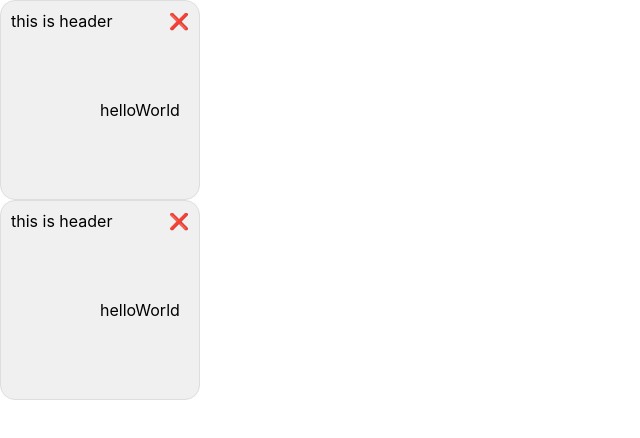
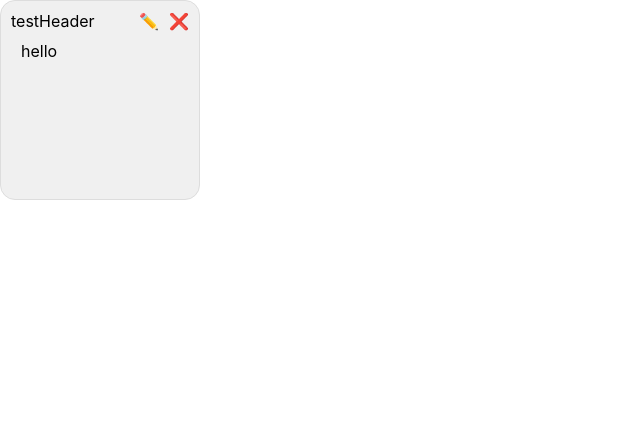
Before and after one commit to unain-dev/OnDa_OnlineDiary, a Next.js app in the folder frontend/: page /test/memoTest/memoTest in a window 1280 px wide. Shown: the top 438 px of the page, without its empty margins (0-640 px from the left). Built offline with nearby package versions, Linux system fonts and the light colour scheme.

Commit message:
[FE: B2] #S06P31A107-89 Feat: text 기능 구현

```diff
--- a/frontend/component/memo/memoCommon/MemoFrame.tsx
+++ b/frontend/component/memo/memoCommon/MemoFrame.tsx
@@ -5,8 +5,12 @@ import type { NextPage } from 'next'
 interface Props {
   width: number
   height: number
-  header?: string
+  header?: any
   content?: any
+  onUpdateButtonClick: any
+  onDeleteButtonClick: any
+  onApproveUpdateClick: any
+  isEditable: boolean
 }
 const style = {
   position: 'relative',
@@ -23,17 +27,41 @@ const headerStyle = {
 } as const
 const contentStyle = {
   position: 'absolute',
-  top: '50%',
-  left: '50%',
+  margin: '20px',
+  top: '20px',
+  left: '0%',
 } as const
 const deleteButtonStyle = {
   position: 'absolute',
   top: '0%',
-  right: '0%',
+  right: '0px',
   margin: '10px',
   cursor: 'pointer',
 } as const
-const MemoFrame: NextPage<Props> = ({ width, height, content, header }) => {
+const updateButtonStyle = {
+  position: 'absolute',
+  top: '0%',
+  right: '30px',
+  margin: '10px',
+  cursor: 'pointer',
+} as const
+const approveUpdateButtonStyle = {
+  position: 'absolute',
+  bottom: '0%',
+  right: '0px',
+  margin: '10px',
+  cursor: 'pointer',
+} as const
+const MemoFrame: NextPage<Props> = ({
+  width,
+  height,
+  content,
+  header,
+  onUpdateButtonClick,
+  onDeleteButtonClick,
+  onApproveUpdateClick,
+  isEditable,
+}) => {
   const [size, setSize] = useState({
     width: width,
     height: height,
@@ -41,9 +69,7 @@ const MemoFrame: NextPage<Props> = ({ width, height, content, header }) => {
   useEffect(() => {
     console.log(size)
   }, [size])
-  const onDeleteButtonClick = () => {
-    console.log('delete 구현')
-  }
+
   return (
     <Resizable
       style={style}
@@ -58,8 +84,18 @@ const MemoFrame: NextPage<Props> = ({ width, height, content, header }) => {
       <div style={deleteButtonStyle} onClick={onDeleteButtonClick}>
         ❌
       </div>
+      {!isEditable && (
+        <div style={updateButtonStyle} onClick={onUpdateButtonClick}>
+          ✏️
+        </div>
+      )}
       <div style={headerStyle}>{header}</div>
       <div style={contentStyle}> {content}</div>
+      {isEditable && (
+        <div style={approveUpdateButtonStyle} onClick={onApproveUpdateClick}>
+          ✔️
+        </div>
+      )}
     </Resizable>
   )
 }
--- /dev/null
+++ b/frontend/component/memo/memoText/MemoText.tsx
@@ -0,0 +1,91 @@
+import { NodeNextRequest } from 'next/dist/server/base-http/node'
+import React, { useEffect, useState } from 'react'
+import MemoFrame from '../memoCommon/MemoFrame'
+const textAreaStyle = {
+  resize: 'none',
+  width: '160px',
+  height: '140px',
+} as const
+const headerAreaStyle = {
+  width: '60px',
+} as const
+const MemoText = () => {
+  const [header, setHeader] = useState('header')
+  const [headerContent, setHeaderContent] = useState(<>testHeader</>)
+  const [text, setText] = useState('')
+  const [content, setContent] = useState(<>hello</>)
+  const [textEditMode, setTextEditMode] = useState(false)
+
+  useEffect(() => {}, [textEditMode])
+  useEffect(() => {
+    console.log(text)
+    console.log(header)
+  }, [[text, header]])
+  const showInputTag = (type) => {
+    if (type === 'CONTENT') {
+      return (
+        <textarea
+          defaultValue={text}
+          onChange={(e) => {
+            setText(e.target.value)
+          }}
+          style={textAreaStyle}
+        />
+      )
+    } else if (type === 'HEADER') {
+      return (
+        <input
+          defaultValue={header}
+          onChange={(e) => {
+            setHeader(e.target.value)
+          }}
+          style={headerAreaStyle}
+        />
+      )
+    }
+  }
+  const showTextTag = () => {
+    return (
+      <div>
+        {text.split('\n').map((line) => {
+          return (
+            <span>
+              {line}
+              <br />
+            </span>
+          )
+        })}
+      </div>
+    )
+  }
+  const showHeaderTag = () => {
+    return <div>{header}</div>
+  }
+  const onDeleteButtonClick = () => {
+    console.log('delete 구현')
+  }
+  const onUpdateButtonClick = () => {
+    setTextEditMode(true)
+    setContent(showInputTag('CONTENT'))
+    setHeaderContent(showInputTag('HEADER'))
+  }
+  const onApproveUpdateClick = () => {
+    setTextEditMode(false)
+    setContent(showTextTag)
+    setHeaderContent(showHeaderTag)
+  }
+  return (
+    <MemoFrame
+      width={200}
+      height={200}
+      content={content}
+      header={headerContent}
+      onDeleteButtonClick={onDeleteButtonClick}
+      onUpdateButtonClick={onUpdateButtonClick}
+      onApproveUpdateClick={onApproveUpdateClick}
+      isEditable={textEditMode}
+    ></MemoFrame>
+  )
+}
+
+export default MemoText
--- a/frontend/pages/test/memoTest/memoTest.tsx
+++ b/frontend/pages/test/memoTest/memoTest.tsx
@@ -1,21 +1,10 @@
 import React from 'react'
 import MemoFrame from 'component/memo/memoCommon/MemoFrame'
-
+import MemoText from 'component/memo/memoText/MemoText'
 const memoTest = () => {
   return (
     <div>
-      <MemoFrame
-        width={200}
-        height={200}
-        content={'helloWorld'}
-        header={'this is header'}
-      />
-      <MemoFrame
-        width={200}
-        height={200}
-        content={'helloWorld'}
-        header={'this is header'}
-      />
+      <MemoText />
     </div>
   )
 }
```
Also changed, not shown: frontend/styles/css/test.css (added), frontend/styles/scss/test.scss (added).
